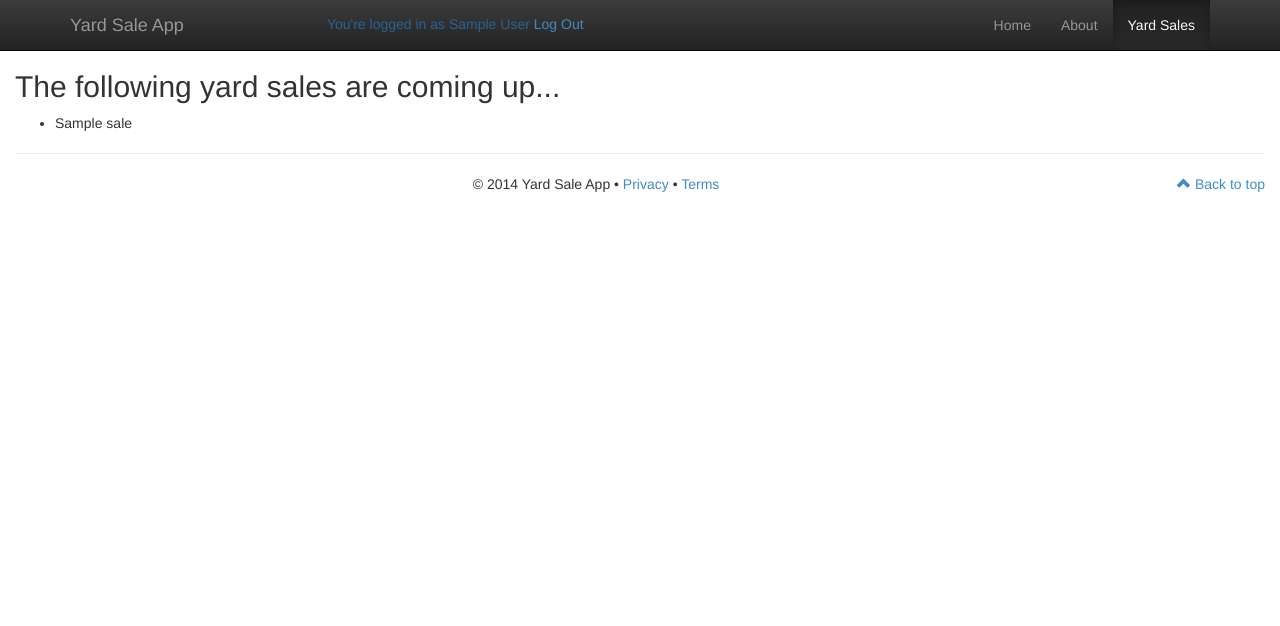
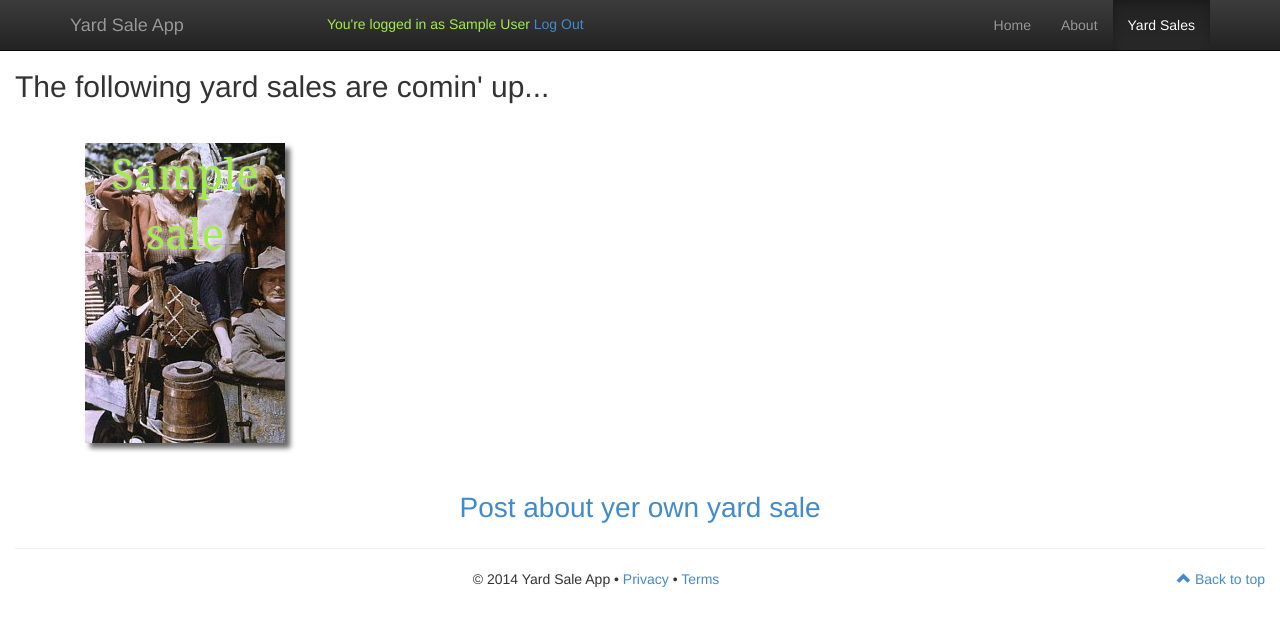
Before and after one commit to Runtheball/yard_sale_app, a Rails app: page /yard_sales in a window 1280 px wide. Shown: the top 626 px of the page. Run offline with Rails 7, Linux system fonts and the light colour scheme; a user stored in the database is signed in; tables that the repository leaves empty hold one stand-in row (values such as "Sample post"); style sheets or scripts are compiled from the project's sources; some libraries are stand-ins or nearby versions; some web fonts are replaced.

Commit message:
now with JavaScript goodness

```diff
--- a/app/assets/javascripts/yard_sales.js
+++ b/app/assets/javascripts/yard_sales.js
@@ -3,3 +3,47 @@ $(function(){
     $(this).hide( "slow" );
   });
 });
+
+$(function(){
+  $(".wow-form").mouseenter(function(){
+    $(this).toggleClass( "framed" );
+  });
+});
+
+$(function(){
+  $(".new_sale_form").on("submit", function(){
+    if (this.text_field) input = " ";
+      $( "form").submit(function( event ) {
+      event.preventDefault();
+    });
+  });
+});
+
+$(function(){
+  $('.flip').click(function () {
+    $(this).find('.card').addClass('flipped').mouseleave(function () {
+        $(this).removeClass('flipped');
+    });
+    return false;
+  });
+});
+
+// $(function(){
+//   $('.howdy')
+//     .on("mouseover",(function() {
+//       $('.bubble').show("slow");
+//     }));
+//     .on("mouseout",(function() {
+//       $('.bubble').removeClass("show");
+//     }));
+// });
+
+$(function(){
+  $('.howdy')
+    .mouseenter(function() {
+      $('.bubble').show("slow");
+    })
+    .mouseleave(function() {
+      $('.bubble').hide("slow");
+    });
+});
--- a/app/assets/stylesheets/application.css
+++ b/app/assets/stylesheets/application.css
@@ -18,11 +18,11 @@
 
  @font-face {
   font-family: 'Glyphicons Halflings';
-  src: url('../assets/fonts/glyphicons-halflings-regular.eot');
-  src: url('../assets/fonts/glyphicons-halflings-regular.eot?#iefix') format('embedded-opentype'),
-       url('../assets/fonts/glyphicons-halflings-regular.woff') format('woff'),
-       url('../assets/fonts/glyphicons-halflings-regular.ttf') format('truetype'),
-       url('../assets/fonts/glyphicons-halflings-regular.svg#glyphicons_halflingsregular') format('svg');
+  src: url('/fonts/glyphicons-halflings-regular.eot');
+  src: url('/fonts/glyphicons-halflings-regular.eot?#iefix') format('embedded-opentype'),
+       url('fonts/glyphicons-halflings-regular.woff') format('woff'),
+       url('fonts/glyphicons-halflings-regular.ttf') format('truetype'),
+       url('fonts/glyphicons-halflings-regular.svg#glyphicons_halflingsregular') format('svg');
 }
 
 .img-left {
@@ -37,8 +37,19 @@
   margin:1em auto;
   text-align: center;
   float:left;
-  color:#2a6496;
+  color:#A2EC4E;
 }
 
 .centered { text-align:center; }
+.double-size { font-size:2em;}
+
+.bubble {
+  width:300px;
+  height:300px;
+  float:left;
+  margin-top: -15px;
+  margin-left: -110px;
+  z-index:2;
+  display:none;
+}
 footer { clear:both; text-align: center; }
--- a/app/assets/stylesheets/bootstrap_and_overrides.css.scss
+++ b/app/assets/stylesheets/bootstrap_and_overrides.css.scss
@@ -15,9 +15,15 @@ body {
 /* Override Bootstrap 3 font location */
 @font-face {
   font-family: 'Glyphicons Halflings';
-  src: url('../assets/fonts/glyphicons-halflings-regular.eot');
-  src: url('../assets/fonts/glyphicons-halflings-regular.eot?#iefix') format('embedded-opentype'),
-       url('../assets/fonts/glyphicons-halflings-regular.woff') format('woff'),
-       url('../assets/fonts/glyphicons-halflings-regular.ttf') format('truetype'),
-       url('../assets/fonts/glyphicons-halflings-regular.svg#glyphicons_halflingsregular') format('svg');
+  src: url('fonts/glyphicons-halflings-regular.eot');
+  src: url('fonts/glyphicons-halflings-regular.eot?#iefix') format('embedded-opentype'),
+       url('fonts/glyphicons-halflings-regular.woff') format('woff'),
+       url('fonts/glyphicons-halflings-regular.ttf') format('truetype'),
+       url('fonts/glyphicons-halflings-regular.svg#glyphicons_halflingsregular') format('svg');
 }
+
+/*.session-status a{ color: lime;}
+
+a:hover, a:focus {
+color: #A2EC4E;
+}*/
--- a/app/assets/stylesheets/yard_sales.css.scss
+++ b/app/assets/stylesheets/yard_sales.css.scss
@@ -3,3 +3,72 @@
   font-size: 30px;
   border-bottom: 1em blue solid;
 }
+
+.wow-form {
+  position:relative;
+  min-height:40em;
+  }
+
+.new_sale_form {
+  width:600px;
+  height:600px;
+  position:absolute;
+  left:15%;
+  top:42%;
+  margin-bottom:5em;
+}
+
+.framed {
+  background:url(buckle-frame600.png) top left no-repeat;
+
+}
+
+/* Styles for card-flip */
+.flip {
+    -webkit-perspective: 800;
+    width: 200px;
+    height: 300px;
+    position: relative;
+    margin: 30px;
+    display:inline-block;
+}
+.flip .card.flipped {
+    -webkit-transform: rotatey(180deg);
+}
+.flip .card {
+    width: 100%;
+    height: 100%;
+    -webkit-transform-style: preserve-3d;
+    -webkit-transition: 0.5s;
+    -moz-box-shadow: 5px 5px 5px #666666;
+  -webkit-box-shadow: 5px 5px 5px #666666;
+  box-shadow: 5px 5px 5px #666666;
+}
+
+.flip .card .face {
+    width: 100%;
+    height: 100%;
+    position: absolute;
+    -webkit-backface-visibility: hidden;
+    z-index: 2;
+    font-family: Georgia;
+    font-size: 3em;
+    text-align: center;
+}
+.flip .card .front {
+    position: absolute;
+    z-index: 1;
+    background: url(hillbilly-truck.jpg);
+    color:#A2EC4E;
+    text-shadow:1px 1px 5px #ffffff;
+    cursor: pointer;
+}
+.flip .card .back {
+    -webkit-transform: rotatey(180deg);
+    background: blue;
+    background: white;
+    color:#A2EC4E;
+    font-size:2em;
+    text-shadow:1px 1px 5px #ffffff;
+    cursor: pointer;
+}
--- a/app/views/sessions/new.html.haml
+++ b/app/views/sessions/new.html.haml
@@ -1,6 +1,7 @@
 .col-md-6.col-md-offset-3
   %h2.centered Ye Olde Account Login Page
-  = image_tag "howdy.gif", :class => "img-left"
+  = image_tag "howdy.gif", :class => "howdy img-left"
+  =image_tag "bubble.png", :class => "bubble"
   = form_tag sessions_path do
     .form-group
       = label_tag :email
--- a/app/views/yard_sales/index.html.haml
+++ b/app/views/yard_sales/index.html.haml
@@ -1,5 +1,13 @@
-%h2 The following yard sales are coming up...
+%h2 The following yard sales are comin' up...
 
 %ul
   - @yard_sales.each do |ys|
-    %li= ys.name
+    .flip
+      .card
+        .face.front
+          = ys.name
+        .face.back
+          = ys.sale_date
+
+.centered.double-size
+  = link_to ("Post about yer own yard sale"), new_yard_sale_path
```
Also changed, not shown: app/views/yard_sales/new.html.haml (added, +12 -0 lines), app/assets/images/bubble.png (added), app/assets/images/buckle-frame.jpg (added), app/assets/images/buckle-frame.png (added), app/assets/images/buckle-frame400.png (added), app/assets/images/buckle-frame600.png (added), public/bubble.png (added), public/images/buckle-frame.png (added).
